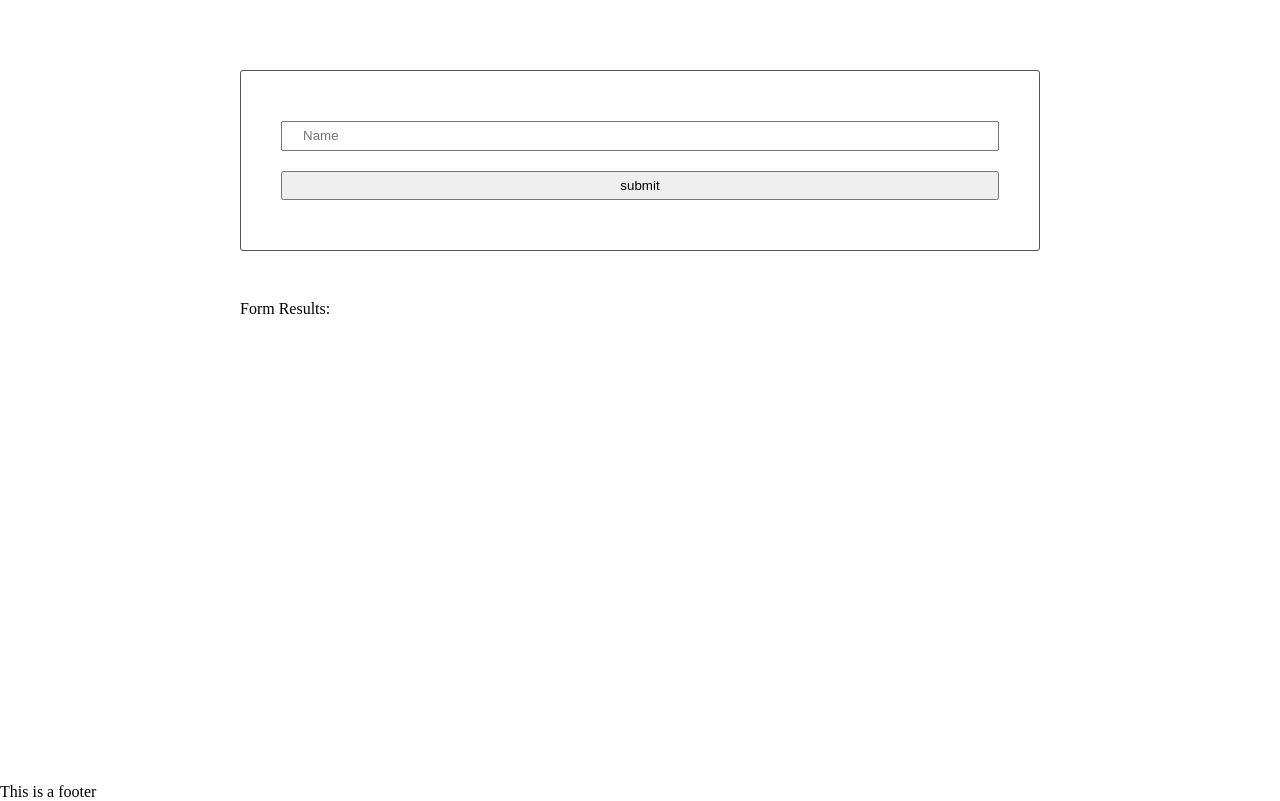
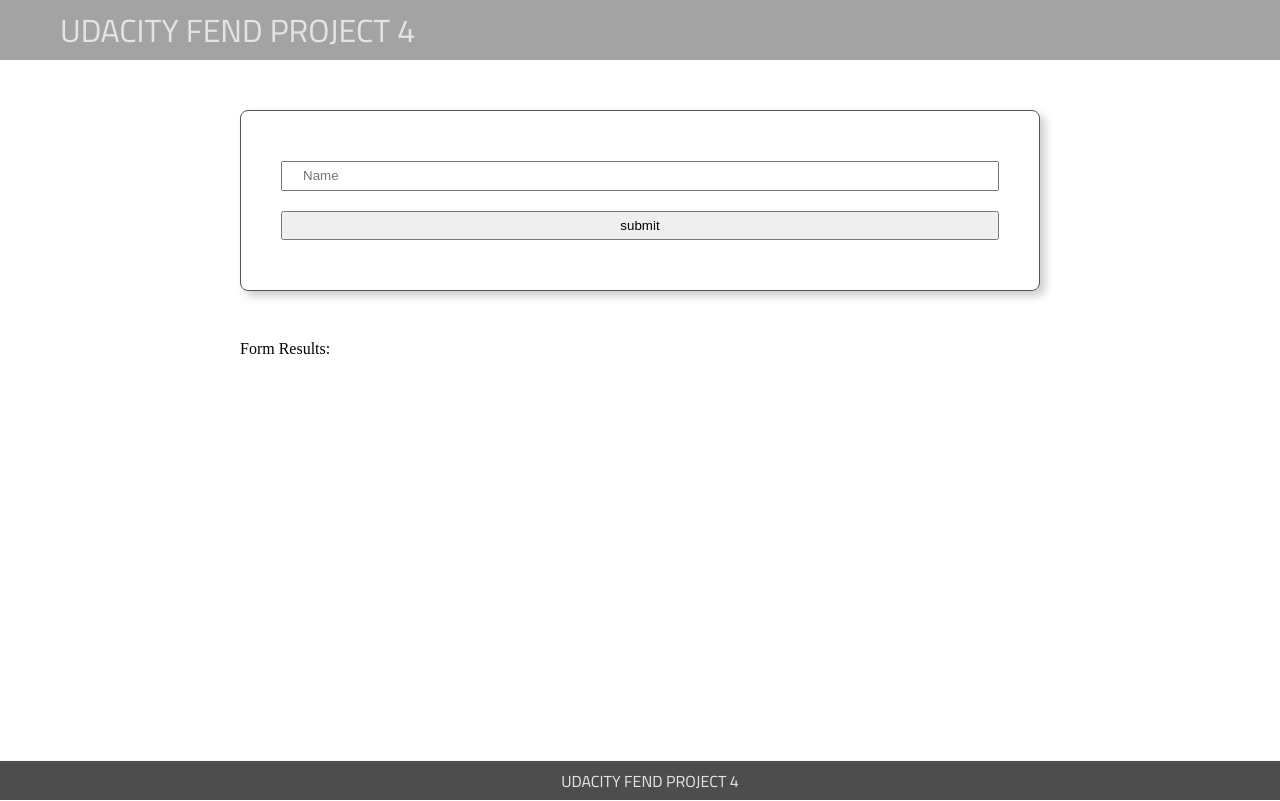
Before and after one commit to wtsampler/udacity-fend-p4-nlp-app, a website built with webpack: page src/client/views/index.html in a window 1280 px wide. Built offline with nearby package versions, Linux system fonts and the light colour scheme.

Commit message:
changes associated with header and footer styles

```diff
--- a/src/client/styles/base.scss
+++ b/src/client/styles/base.scss
@@ -1,3 +1,13 @@
+@import url(http://fonts.googleapis.com/css?family=Cairo|Roboto+Slab|Open+Sans:400italic,700italic,400,700);
+
+// Font Variables
+$roboto-slab: 'Roboto Slab', serif;
+$open-sans: 'Open Sans', sans-serif;
+$cairo: 'Cairo', sans-serif;
+
+$header-bg-color: #a3a3a3;
+$footer-bg-color: #4d4d4d;
+
 body {
     display: flex;
     flex-direction: column;
--- a/src/client/styles/footer.scss
+++ b/src/client/styles/footer.scss
@@ -0,0 +1,19 @@
+@import 'src/client/styles/base';
+
+footer {
+    height: 40px;
+    width: 100%;
+    display: flex;
+    flex-shrink: 0;
+    justify-content: center;
+    background-color: $footer-bg-color;
+    border-top: 1px solid #f8f8f8;
+
+    span {
+        margin-left: 20px;
+        line-height: 40px;
+        font-family: $cairo;
+        text-transform: uppercase;
+        color: #e3e3e3;
+    }
+}
--- a/src/client/styles/form.scss
+++ b/src/client/styles/form.scss
@@ -1,7 +1,14 @@
 form {
     border: 1px solid #545454;
-    border-radius: 3px;
+
+    border-radius: 8px;
     padding: 40px;
+}
+
+.shadow {
+    -moz-box-shadow:    5px 5px 10px #ccc;
+    -webkit-box-shadow: 5px 5px 10px #ccc;
+    box-shadow:         5px 5px 10px #ccc;
 }
 
 input {
--- a/src/client/styles/header.scss
+++ b/src/client/styles/header.scss
@@ -1,5 +1,17 @@
+@import 'src/client/styles/base';
+
 header {
-    display: flex;
-    justify-content: space-between;
+    height: 60px;
+    width: 100%;
+    background: $header-bg-color;
     padding: 10px 40px;
+
+    span {
+        margin-left: 20px;
+        line-height: 40px;
+        font-family: $cairo;
+        font-size: 2rem;
+        text-transform: uppercase;
+        color: #e3e3e3;
+    }
 }
--- a/src/client/views/index.html
+++ b/src/client/views/index.html
@@ -2,17 +2,17 @@
 <html lang="en" dir="ltr">
     <head>
         <meta charset="utf-8">
-        <title>Test</title>
+        <title>Udacity NLP Project</title>
     </head>
 
     <body>
         <header>
-            <div class=""></div>
+            <span>Udacity FEND Project 4</span>
         </header>
 
         <main>
             <section>
-                <form class="" onsubmit="return handleSubmit(event)">
+                <form class="shadow" onsubmit="return handleSubmit(event)">
                     <input id="name" type="text" name="input" value="" onblur="onBlur()" placeholder="Name">
                     <input type="submit" name="" value="submit" onclick="return handleSubmit(event)" onsubmit="return handleSubmit(event)">
                 </form>
@@ -25,7 +25,7 @@
         </main>
 
         <footer>
-            <p>This is a footer</p>
+            <span>Udacity FEND Project 4</span>
         </footer>
 
     </body>
```
